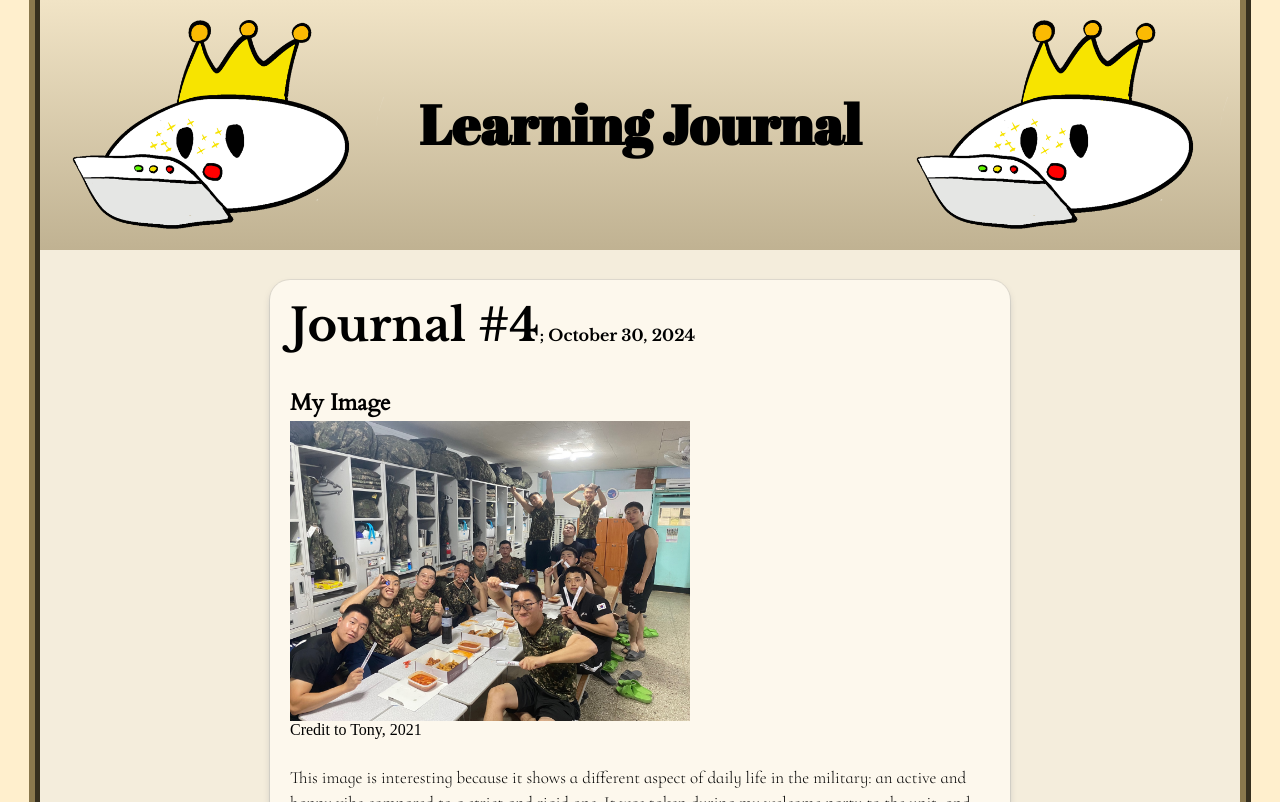
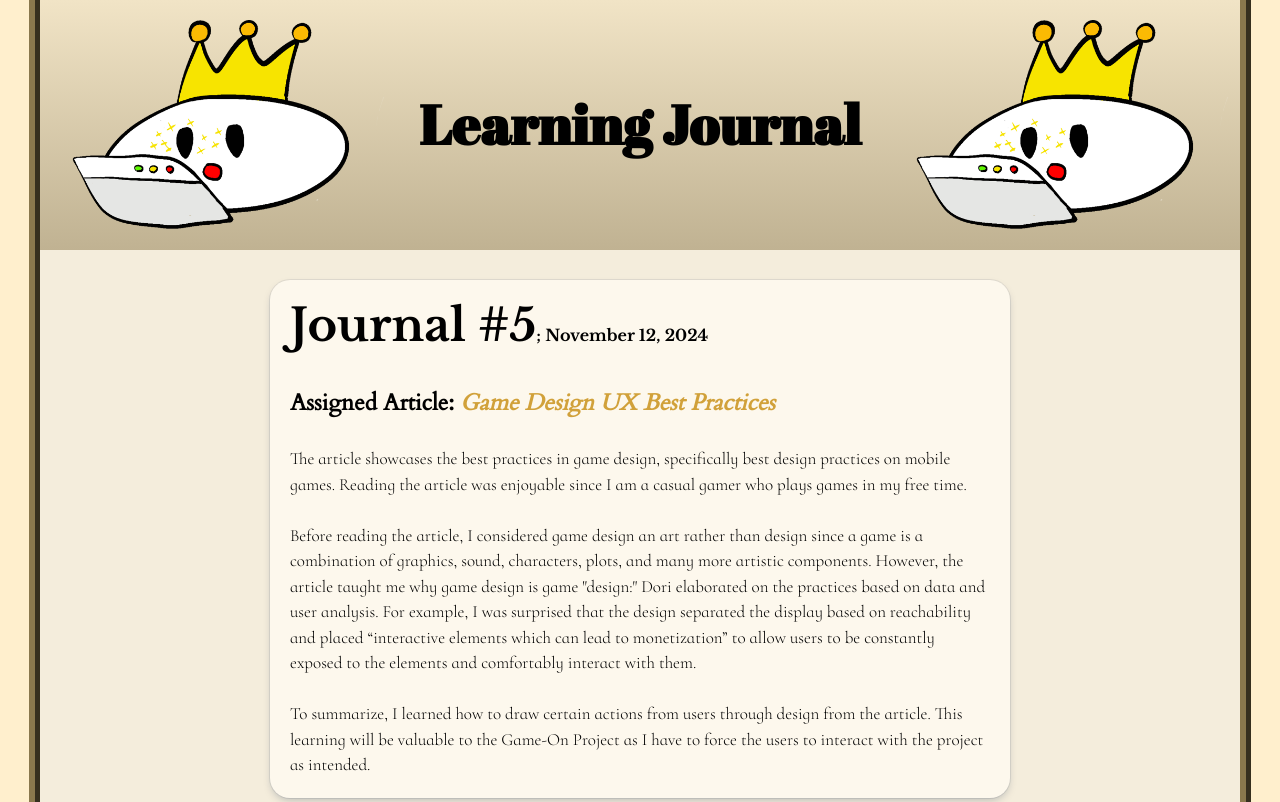
Before and after one commit to dhtko/DES157A, a plain HTML site: page journal/index.html in a window 1280 px wide. Shown: the top 802 px of the page. Drawn offline with nearby package versions, Linux system fonts and the light colour scheme.

Commit message:
learning journal

```diff
--- a/journal/index.html
+++ b/journal/index.html
@@ -25,6 +25,18 @@
     </header>
 
     <main>
+        <article>
+
+            <h2>Journal #5<time datetime="2024-11-12">; November 12, 2024</time></h2>
+            <h3><br>Assigned Article: <a href = "https://uxplanet.org/game-design-ux-best-practices-guide-4a3078c32099"><em>Game Design UX Best Practices</em></a></h3>
+
+            <p>
+                <br>The article showcases the best practices in game design, specifically best design practices on mobile games. Reading the article was enjoyable since I am a casual gamer who plays games in my free time.<br>
+                <br>Before reading the article, I considered game design an art rather than design since a game is a combination of graphics, sound, characters, plots, and many more artistic components. However, the article taught me why game design is game "design:" Dori elaborated on the practices based on data and user analysis. For example, I was surprised that the design separated the display based on reachability and placed “interactive elements which can lead to monetization” to allow users to be constantly exposed to the elements and comfortably interact with them.<br>
+                <br>To summarize, I learned how to draw certain actions from users through design from the article. This learning will be valuable to the Game-On Project as I have to force the users to interact with the project as intended.
+            </p>
+        </article>
+
         <article>
 
             <h2>Journal #4<time datetime="2024-10-30">; October 30, 2024</time></h2>
@@ -79,7 +91,7 @@
             <h3><br>Assigned Article: <a href = "https://uxdesign.cc/best-practices-for-form-design-ff5de6ca8e5f"><em>Best Practices for Form Design</em></a></h3>
 
             <p>
-                <br>The assigned article discusses 20 best practices that increase the usability of an online form. This article was a pleasure to read because the author revealed all the design choices users normally perceive as ‘natural.’ Normally, users, including myself, treat online forms as a tedious process that needs to be done as quickly as possible. Hence, it is common to accept all the design choices on the form as characteristics of online forms ‘should’ have.<br><br>However, from the article, I learned a lesson that a designer should always remember: what we perceive as “normal” are the collections of the UX design thinking processes. For example, forms position a label on the top-left of the input field because such design choices make the users read the label and input field simultaneously, resulting in lowering the number of eye fixations and fastening the completion time. In addition, the explanation of collecting sensitive information is also a design choice that keeps the users from completing the form because without an explanation, collecting such information can disturb the users enough to abandon the form.<br><br>To conclude, the article itself was simple: 20 practices that should be done when forming an online form. However, it taught me more than just design practices: it helped me to understand the design choices on everyday objects like online forms.
+                <br>The assigned article discusses 20 best practices that increase the usability of an online form. This article was a pleasure to read because the author revealed all the design choices users normally perceive as "natural." Normally, users, including myself, treat online forms as a tedious process that needs to be done as quickly as possible. Hence, it is common to accept all the design choices on the form as characteristics of online forms "should" have.<br><br>However, from the article, I learned a lesson that a designer should always remember: what we perceive as “normal” are the collections of the UX design thinking processes. For example, forms position a label on the top-left of the input field because such design choices make the users read the label and input field simultaneously, resulting in lowering the number of eye fixations and fastening the completion time. In addition, the explanation of collecting sensitive information is also a design choice that keeps the users from completing the form because without an explanation, collecting such information can disturb the users enough to abandon the form.<br><br>To conclude, the article itself was simple: 20 practices that should be done when forming an online form. However, it taught me more than just design practices: it helped me to understand the design choices on everyday objects like online forms.
             </p>
             <p>
                 <br>Out of the numerous websites that I experienced, the <a href = "https://store.steampowered.com/join/?&snr=1_60_4__62"><em>account setup for Steam</em></a> was the website that exemplifies the best practices because it maintained a single-column format, minimal input fields, and top-left label placement.
```
Also changed, not shown: 1 other file.
